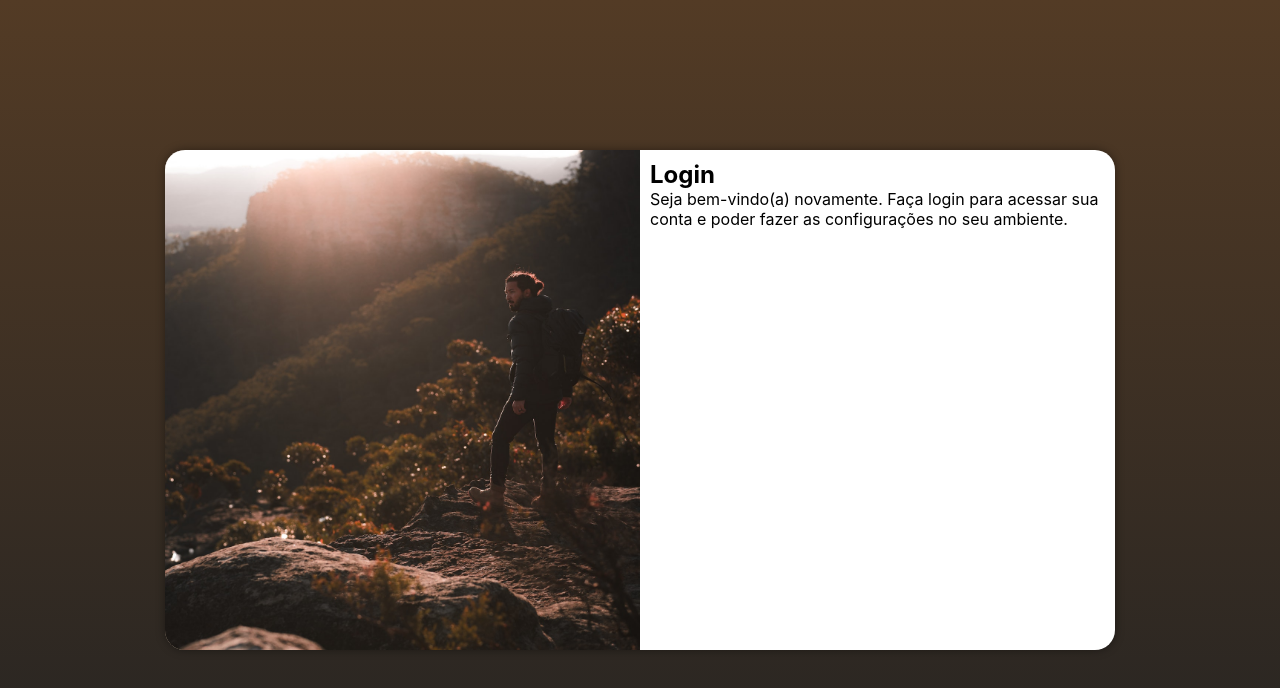
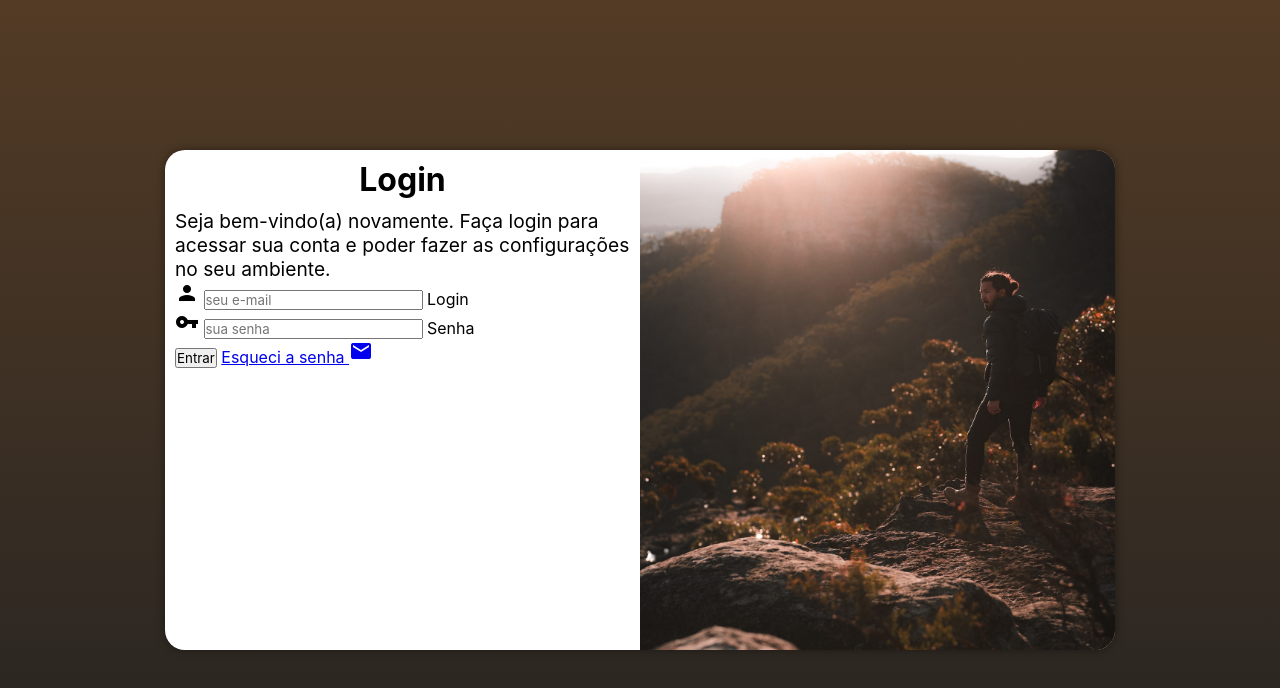
Before and after one commit to arnaldohenrique/projeto-login, a plain HTML site: page index.html in a window 1280 px wide. Drawn offline with Linux system fonts and the light colour scheme.

Commit message:
adicionei o formulario

```diff
--- a/estilos/media-query.css
+++ b/estilos/media-query.css
@@ -40,13 +40,21 @@ Grandes telas: acima de 1200px
     }
 
     section#login > div#imagem {
-        float: left;
+        float: right;
         width: 50%;
         height: 100%;
     }
 
     section#login > div#formulario {
-        float: right;
+        float: left;
         width: 50%;
     }
+
+    div#formulario > h1 {
+        font-size: 2em;
+    }
+
+    div#formulario > p {
+        font-size: 1.2em;
 }
+}
--- a/estilos/style.css
+++ b/estilos/style.css
@@ -54,3 +54,12 @@ section#login > div#formulario {
         display: block;
         padding: 10px;
 }
+
+div#formulario > h1 {
+        text-align: center;
+        margin-bottom: 10px;
+}
+
+div#formulario > p {
+        font-size: 0.8em;
+}
--- a/index.html
+++ b/index.html
@@ -5,6 +5,8 @@
     <meta http-equiv="X-UA-Compatible" content="IE=edge">
     <meta name="viewport" content="width=device-width, initial-scale=1.0">
     <title>Login</title>
+    <link href="https://fonts.googleapis.com/icon?family=Material+Icons"
+      rel="stylesheet">
     <link rel="stylesheet" href="estilos/style.css">
     <link rel="stylesheet" href="estilos/media-query.css">
 </head>
@@ -17,8 +19,22 @@
             <div id="formulario">
                 <h1>Login</h1>
                 <p>Seja bem-vindo(a) novamente. Faça login para acessar sua conta  e poder fazer as configurações no seu ambiente.</p>
-                <form action="login.php" method="post">
-
+                <form action="login.php" method="post" autocomplete="on">
+                    <div class="campo">
+                        <span class="material-icons">person</span>
+                        <input type="email" name="login" id="ilogin" placeholder="seu e-mail" autocomplete="email" required maxlength="30">
+                        <label for="ilogin">Login</label>
+                    </div>
+                    <div class="campo">
+                        <span class="material-icons">vpn_key</span>
+                        <input type="password" name="senha" id="isenha" placeholder="sua senha" autocomplete="current-password" required minlength="8" maxlength="20">
+                        <label for="isenha">Senha</label>
+                    </div>
+                    <input type="submit" value="Entrar">
+                    <a href="esqueci.html">
+                        Esqueci a senha
+                        <span class="material-icons">mail</span>
+                    </a>
                 </form>
             </div>
 
```
